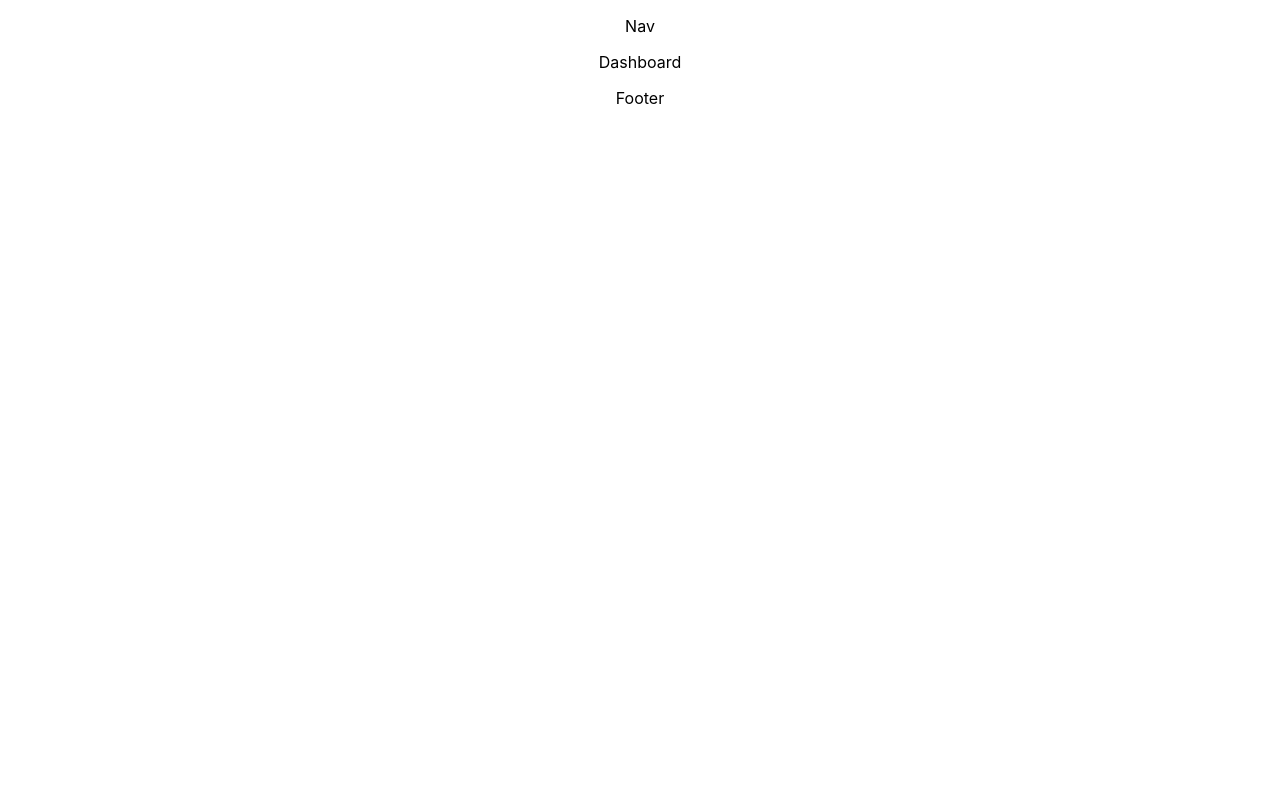
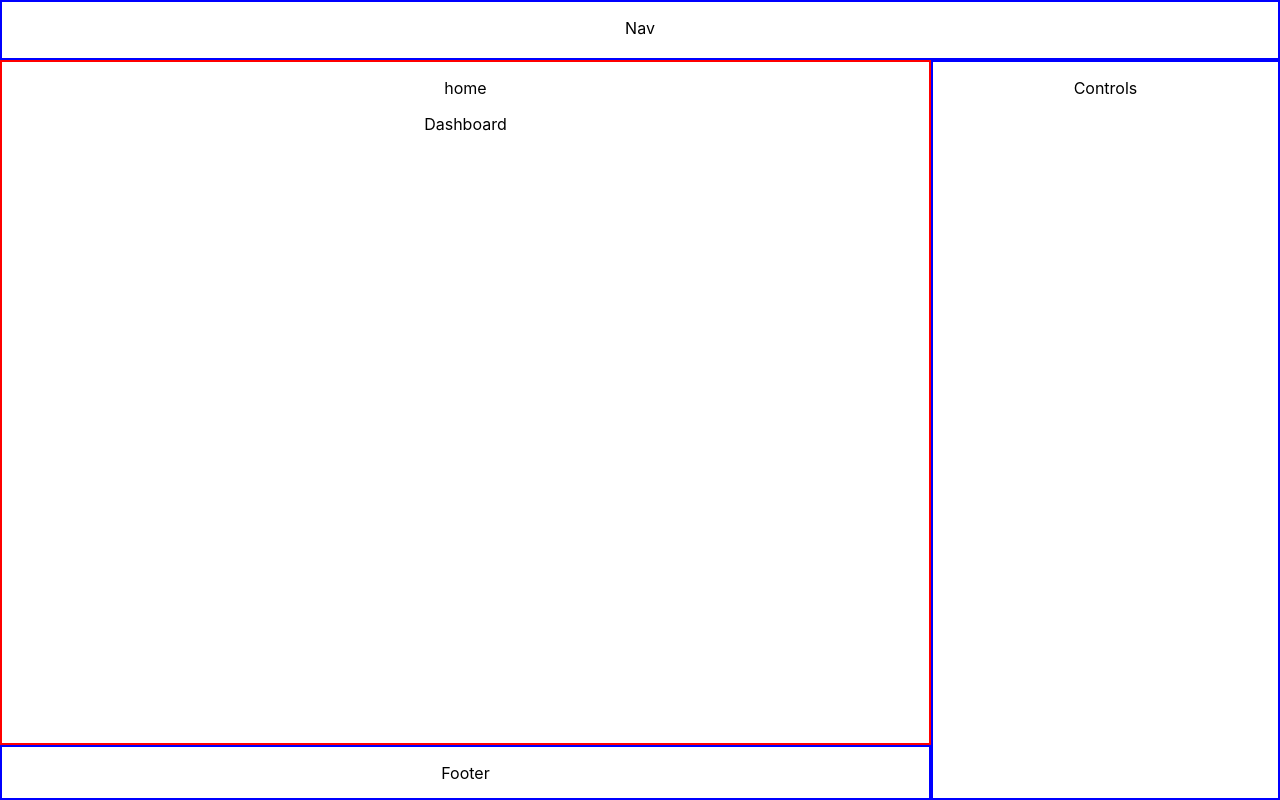
Before and after one commit to cseu4-victor-bw1/team1_frontend, a React (Create React App) app: page /dashboard in a window 1280 px wide. Built offline with nearby package versions, Linux system fonts and the light colour scheme; the HTML template or start-up script is replaced by a standard one.

Commit message:
Basic grid layout implemented

```diff
--- a/package.json
+++ b/package.json
@@ -10,7 +10,8 @@
     "react-dom": "^16.13.1",
     "react-router": "^5.1.2",
     "react-router-dom": "^5.1.2",
-    "react-scripts": "3.4.1"
+    "react-scripts": "3.4.1",
+    "styled-components": "^5.1.0"
   },
   "scripts": {
     "start": "react-scripts start",
--- a/src/App.js
+++ b/src/App.js
@@ -5,17 +5,23 @@ import Login from "./components/login";
 import Home from "./components/home";
 import Dashboard from "./components/dashboard";
 import Nav from "./components/nav";
-import Footer from "./components/footer"
+import Footer from "./components/footer";
+import Controls from "./components/controls";
+import { MainContainer, RoutersContainer } from "./assets/styles/appStyling"
 
 function App() {
+
   return (
-    <div className="App">
+    <MainContainer className="App">
       <Nav />
-      <Route exact path="/" component={Home} />
-      <Route path="/login" component={Login} />
-      <Route path="/dashboard" component={Dashboard} />
+      <RoutersContainer>
+        <Route path="/" component={Home} />
+        <Route path="/login" component={Login} />
+        <Route path="/dashboard" component={Dashboard} />
+      </RoutersContainer>
+      <Controls />
       <Footer />
-    </div>
+    </MainContainer>
   );
 }
 
--- /dev/null
+++ b/src/assets/styles/appStyling.js
@@ -0,0 +1,19 @@
+import styled from 'styled-components'
+
+export const MainContainer = styled.div`
+    width: 100vw;
+    height: 100vh;
+    display: grid;
+    grid-template-rows: 60px auto auto 55px;
+    grid-template-areas:
+    " header header header header"
+    "  main    main   main  aside"
+    "  main    main   main  aside"
+    " footer footer footer aside";
+  overflow: hidden;
+`
+
+export const RoutersContainer = styled.div`
+    grid-area: main;
+    border: 2px solid red;
+`;
--- /dev/null
+++ b/src/assets/styles/controlsStyling.js
@@ -0,0 +1,6 @@
+import styled from 'styled-components'
+
+export const Container = styled.div`
+    grid-area: aside;
+    border: 2px solid blue;
+`;
--- /dev/null
+++ b/src/assets/styles/footerStyling.js
@@ -0,0 +1,6 @@
+import styled from 'styled-components'
+
+export const Container = styled.div`
+    grid-area: footer;
+    border: 2px solid blue;
+`;
--- /dev/null
+++ b/src/assets/styles/navStyling.js
@@ -0,0 +1,6 @@
+import styled from 'styled-components'
+
+export const Container = styled.div`
+    grid-area: header;
+    border: 2px solid blue;
+`;
--- /dev/null
+++ b/src/components/controls.js
@@ -0,0 +1,10 @@
+import React from "react";
+import { Container } from "../assets/styles/controlsStyling"
+
+export default function Controls() {
+    return (
+        <Container>
+            <p>Controls</p>
+        </Container>
+    )
+}
--- a/src/components/footer.js
+++ b/src/components/footer.js
@@ -1,9 +1,10 @@
-import React from "react"
+import React from "react";
+import { Container } from "../assets/styles/footerStyling"
 
 export default function Footer() {
     return (
-        <div>
+        <Container>
             <p>Footer</p>
-        </div>
+        </Container>
     )
 }
--- a/src/components/nav.js
+++ b/src/components/nav.js
@@ -1,9 +1,10 @@
 import React from "react"
+import { Container } from "../assets/styles/navStyling"
 
 export default function Nav() {
     return (
-        <div>
+        <Container>
             <p>Nav</p>
-        </div>
+        </Container>
     )
 }
```
Also changed, not shown: 1 other file (tests, documents, lock files or other folders).
